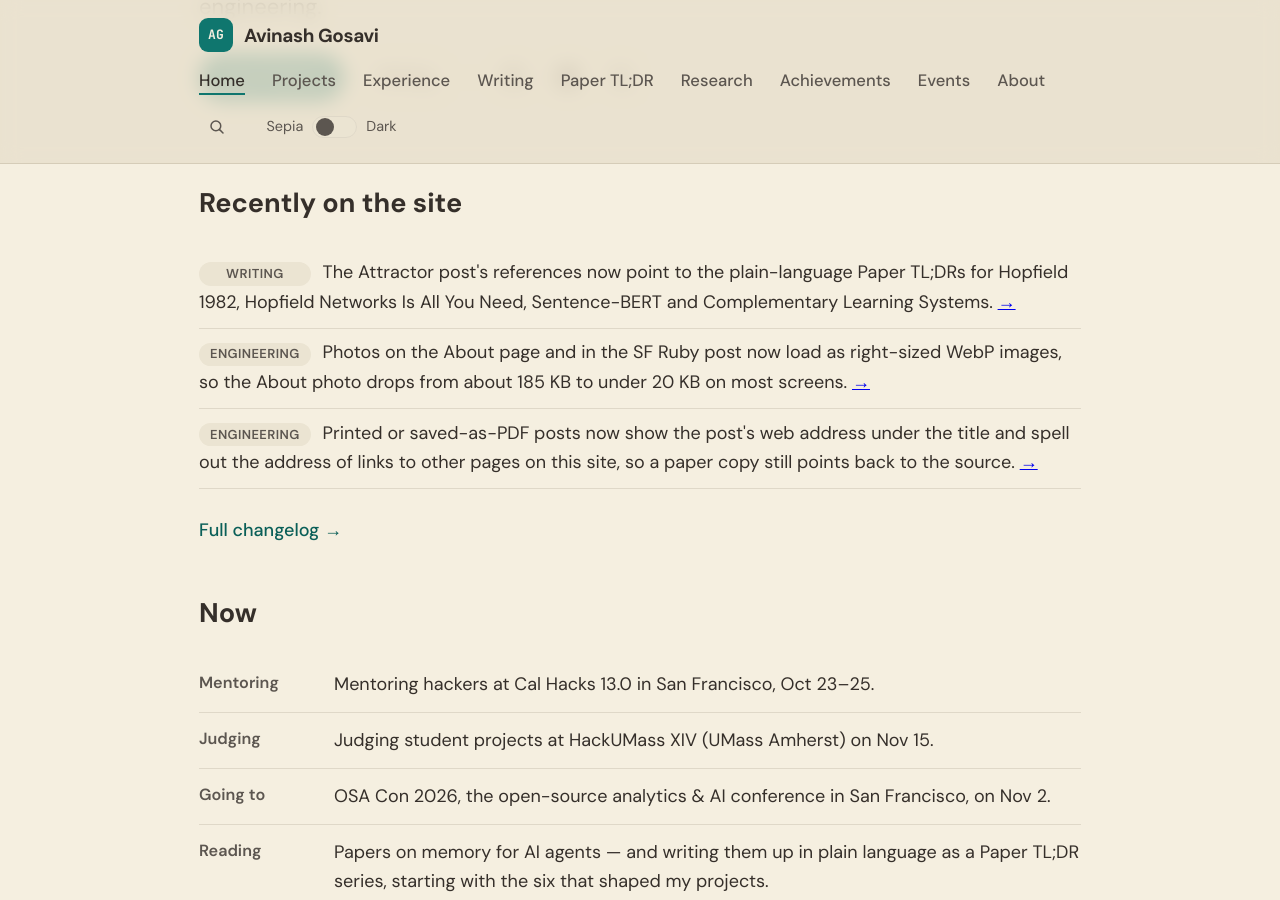
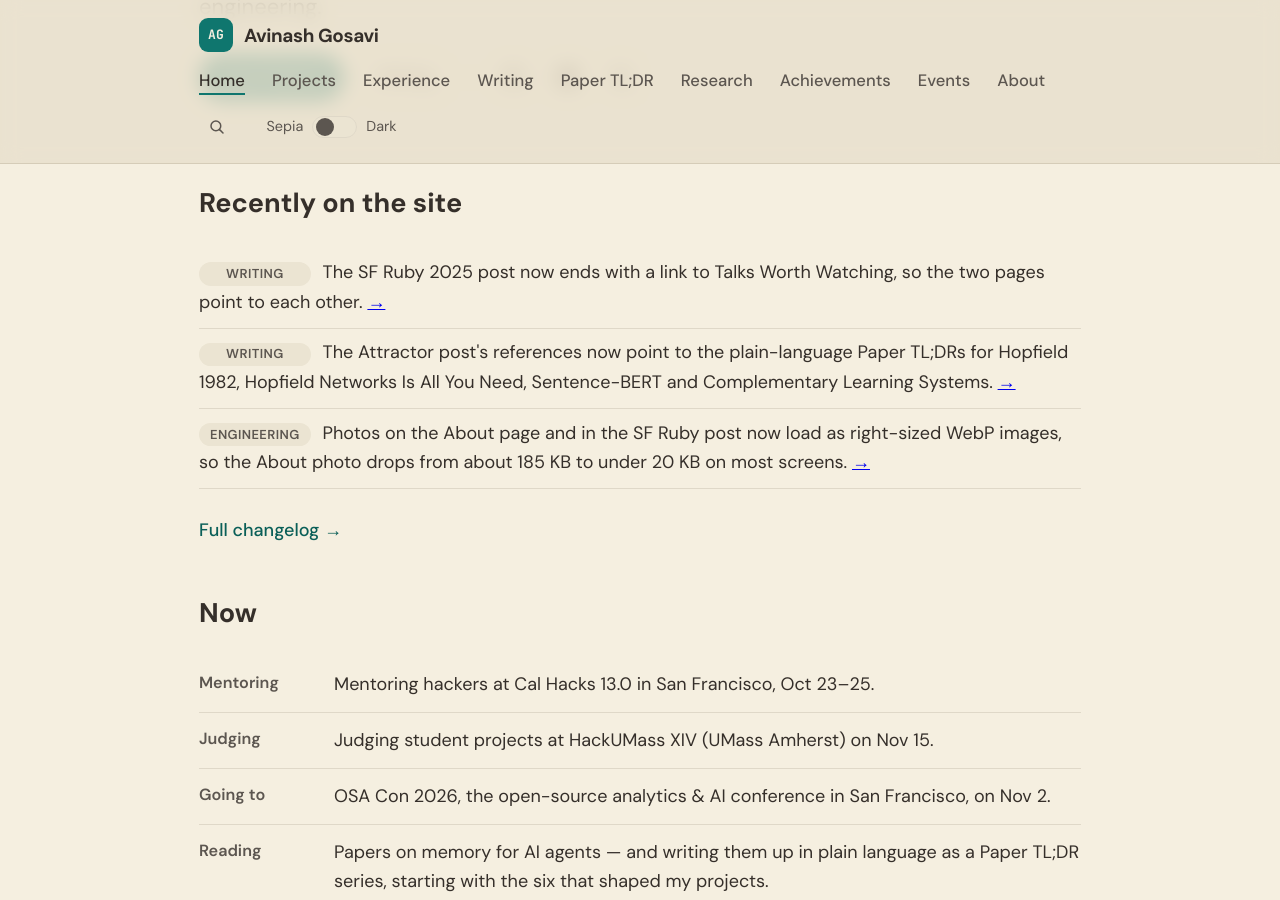
Before and after one commit to aag1091-alt/avinashgosavi.com, a Jekyll site: the page built from index.md, in a window 1280 px wide and 900 px high, scrolled down 554 px. Built offline with Jekyll 4.4.1, drawn with Linux system fonts in a browser that asks for light colours.

Commit message:
SF Ruby 2025 post: cross-link to /talks/
Co-Authored-By: Claude <noreply@anthropic.com>

```diff
--- a/_data/changelog.yml
+++ b/_data/changelog.yml
@@ -1,5 +1,9 @@
 # Public changelog shown on /changelog and (latest 3) on the homepage.
 # Newest first. desk: Writing | Design | Engineering
+- date: 2026-10-21
+  desk: Writing
+  text: The SF Ruby 2025 post now ends with a link to Talks Worth Watching, so the two pages point to each other.
+  link: /post/my-sf-ruby-2025-experience-talks-side-quests-community-inspiration/
 - date: 2026-10-21
   desk: Writing
   text: The Attractor post's references now point to the plain-language Paper TL;DRs for Hopfield 1982, Hopfield Networks Is All You Need, Sentence-BERT and Complementary Learning Systems.
--- a/_posts/2025-11-27-sf-ruby-2025.md
+++ b/_posts/2025-11-27-sf-ruby-2025.md
@@ -100,3 +100,5 @@ SF Ruby reminded me why I've loved this community for so long: it's all about cr
 - Support emerging Ruby tools and startups.
 
 Ruby keeps evolving—and events like this show that the future is bright, fast, and full of creativity. If you couldn't make it this year, I highly recommend catching the recorded talks once they're released!
+
+*See also: [Talks Worth Watching](/talks/), a list of conference talks with a line on why each one is worth your time.*
```
